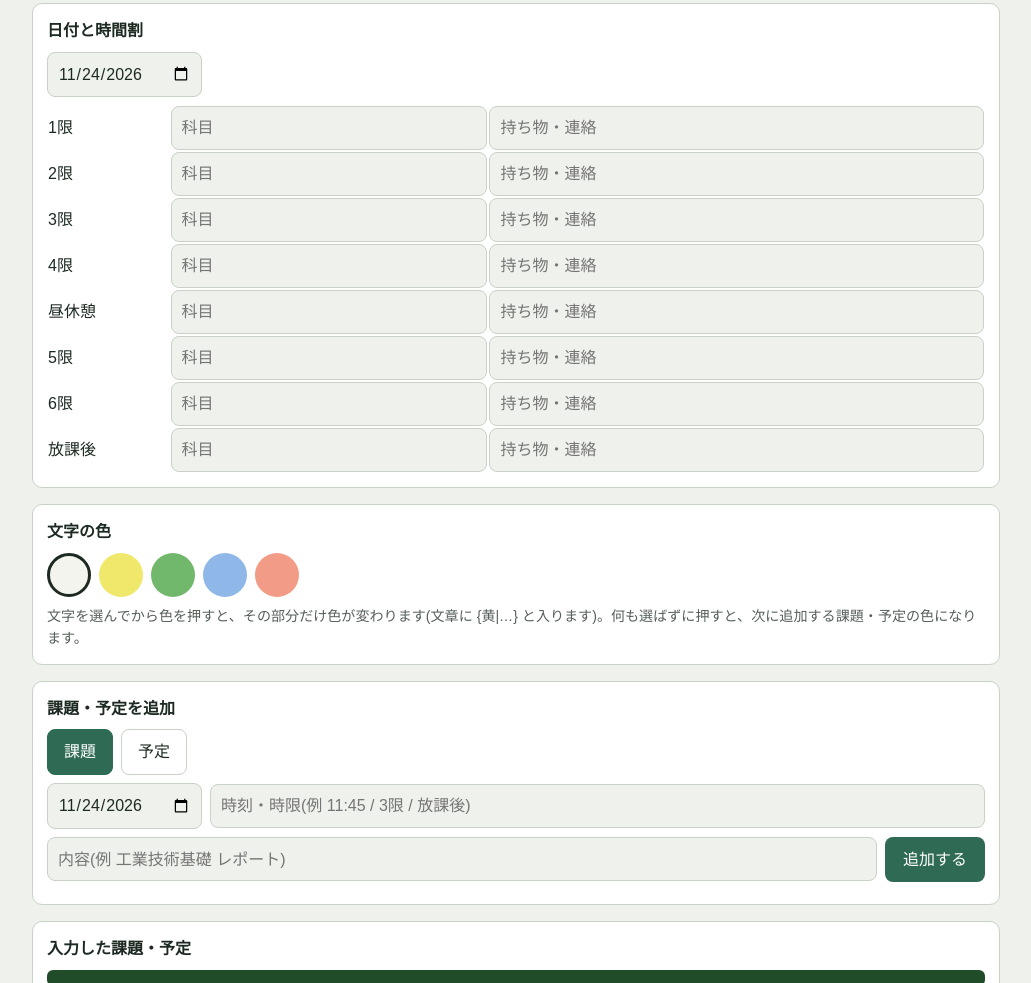
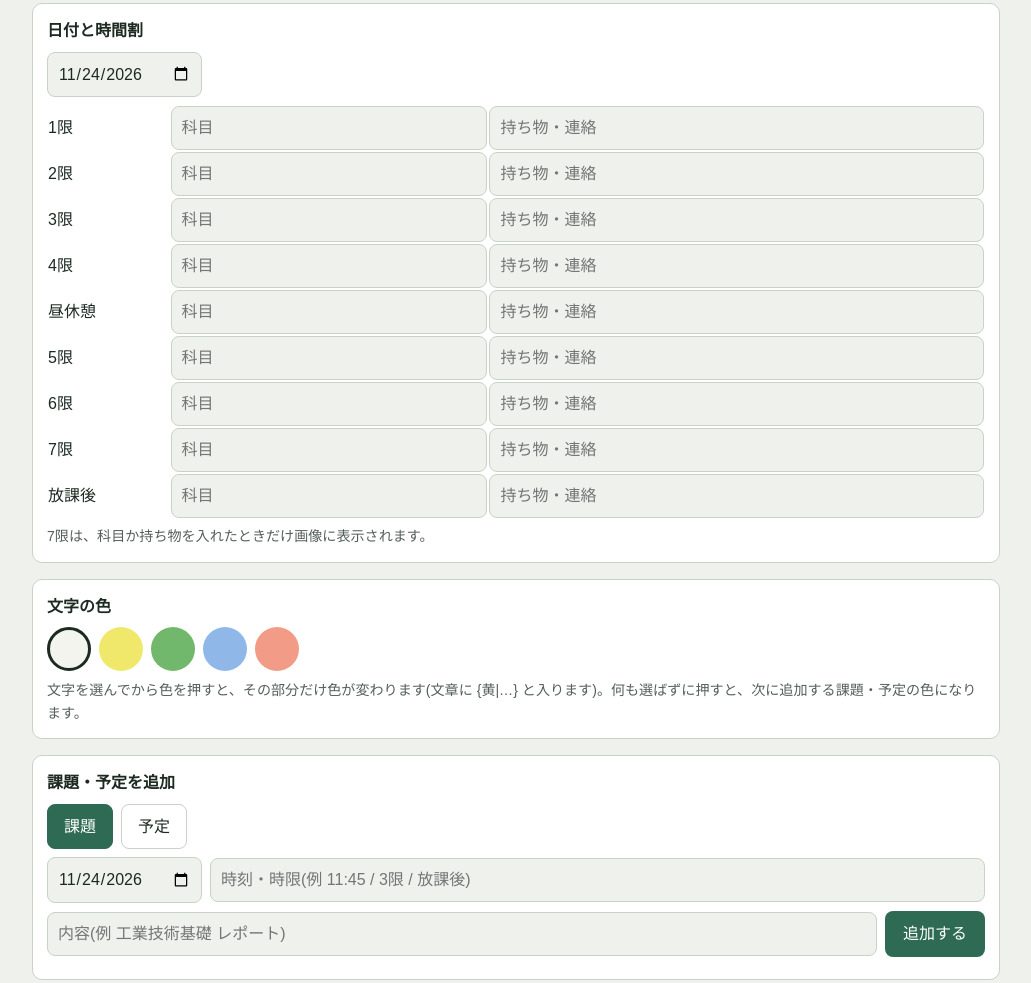
Before and after one commit to dynamicnakamulaakira/-, a plain HTML site: page index.html in a window 1280 px wide. Shown: the part 717-1700 px from the top of the page, without its empty margins (124-1155 px from the left). Drawn offline with Linux system fonts and the light colour scheme.

Commit message:
Add files via upload

```diff
--- a/index.html
+++ b/index.html
@@ -55,6 +55,7 @@ td:first-of-type{width:34%}
 <h2>日付と時間割</h2>
 <div class="row"><input type="date" id="d" aria-label="日付"></div>
 <div class="tw"><table id="tt"></table></div>
+<p class="note">7限は、科目か持ち物を入れたときだけ画像に表示されます。</p>
 </section>
 
 <section class="panel">
@@ -91,7 +92,7 @@ td:first-of-type{width:34%}
 const $=s=>document.querySelector(s);
 const WD='日月火水木金土',KEY='classboard.v3';
 const PAL=['#f4f4ee','#efe86b','#72b86c','#8fb8e8','#f29b86'],NAMES=['白','黄','緑','青','橙'];
-const PER=['1限','2限','3限','4限','昼休憩','5限','6限','放課後'];
+const PER=['1限','2限','3限','4限','昼休憩','5限','6限','7限','放課後'];
 const pad=n=>String(n).padStart(2,'0');
 const iso=d=>d.getFullYear()+'-'+pad(d.getMonth()+1)+'-'+pad(d.getDate());
 const parse=s=>{const[y,m,d]=s.split('-').map(Number);return new Date(y,m-1,d)};
@@ -104,6 +105,7 @@ const line=i=>{
 const sorter=(a,b)=>(a.d||'9999').localeCompare(b.d||'9999')||(a.t||'').localeCompare(b.t||'');
 let S={date:'',rows:PER.map(()=>({s:'',n:''})),items:[]},cur=PAL[0],file=null,url=null,timer=null,last=null;
 try{const r=localStorage.getItem(KEY);if(r)S=Object.assign(S,JSON.parse(r))}catch(e){}
+if(S.rows.length===8)S.rows.splice(7,0,{s:'',n:''});
 const save=()=>{try{localStorage.setItem(KEY,JSON.stringify(S))}catch(e){}};
 const say=m=>{$('#st').textContent=m};
 
@@ -143,8 +145,11 @@ function draw(){
   x.textBaseline='middle';x.textAlign='left';
   x.font=FONT(36);x.fillStyle=WH;x.fillText(fmt(ds),50,50);
   x.fillStyle=WH;[35,192,385,1563].forEach(b=>x.fillRect(b,88,4,384));
+  let pos=0;
   PER.forEach((p,i)=>{
-    const cy=126+i*38.6,row=S.rows[i]||{s:'',n:''};
+    const row=S.rows[i]||{s:'',n:''};
+    if(p==='7限'&&!row.s.trim()&&!row.n.trim())return;
+    const cy=126+(pos++)*38.6;
     x.textAlign='center';x.font=FONT(32);x.fillStyle=WH;x.fillText(p,113,cy);
     spread(x,row.s.trim(),205,167,cy);
     x.textAlign='left';x.font=FONT(23);
```
